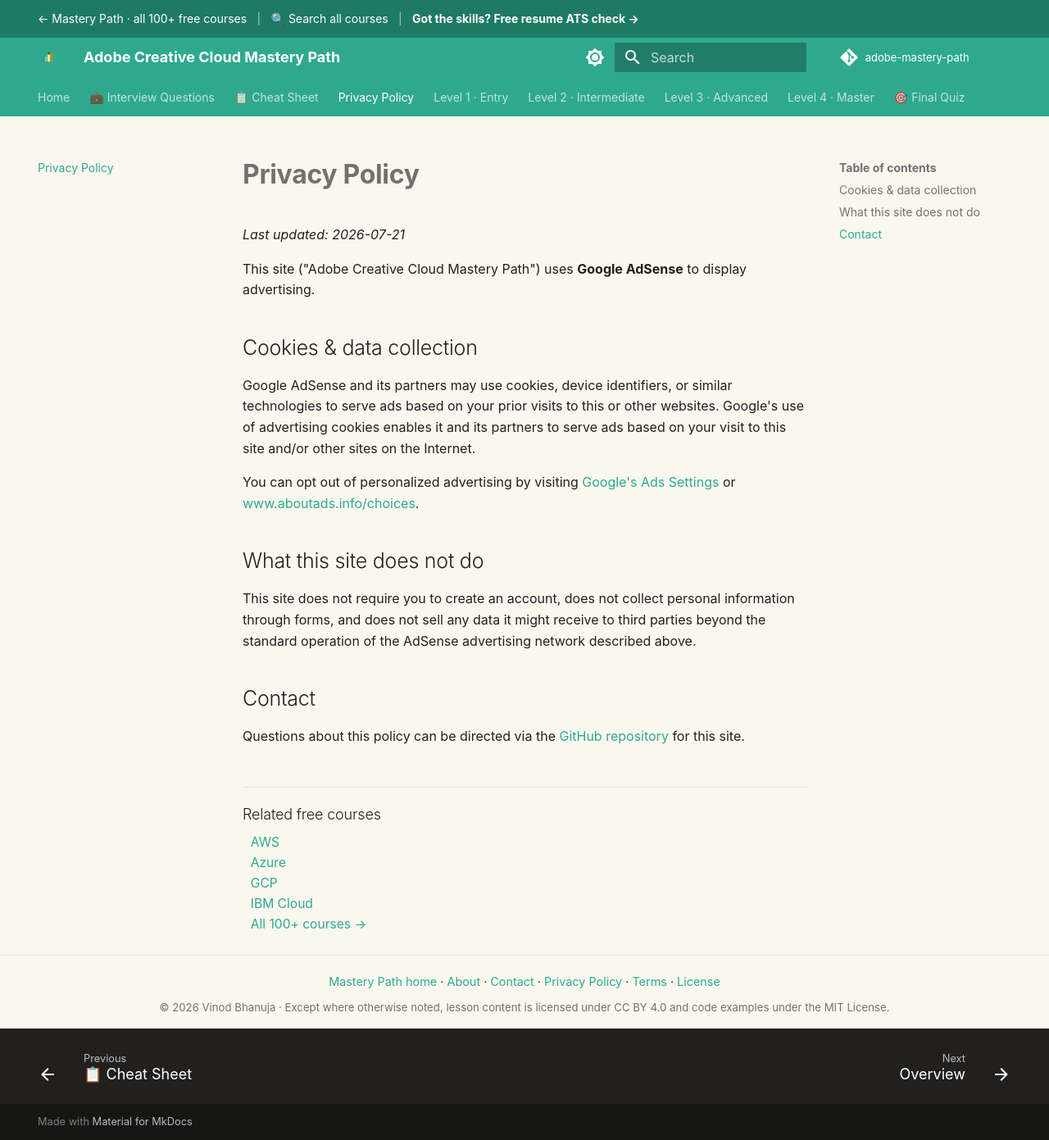
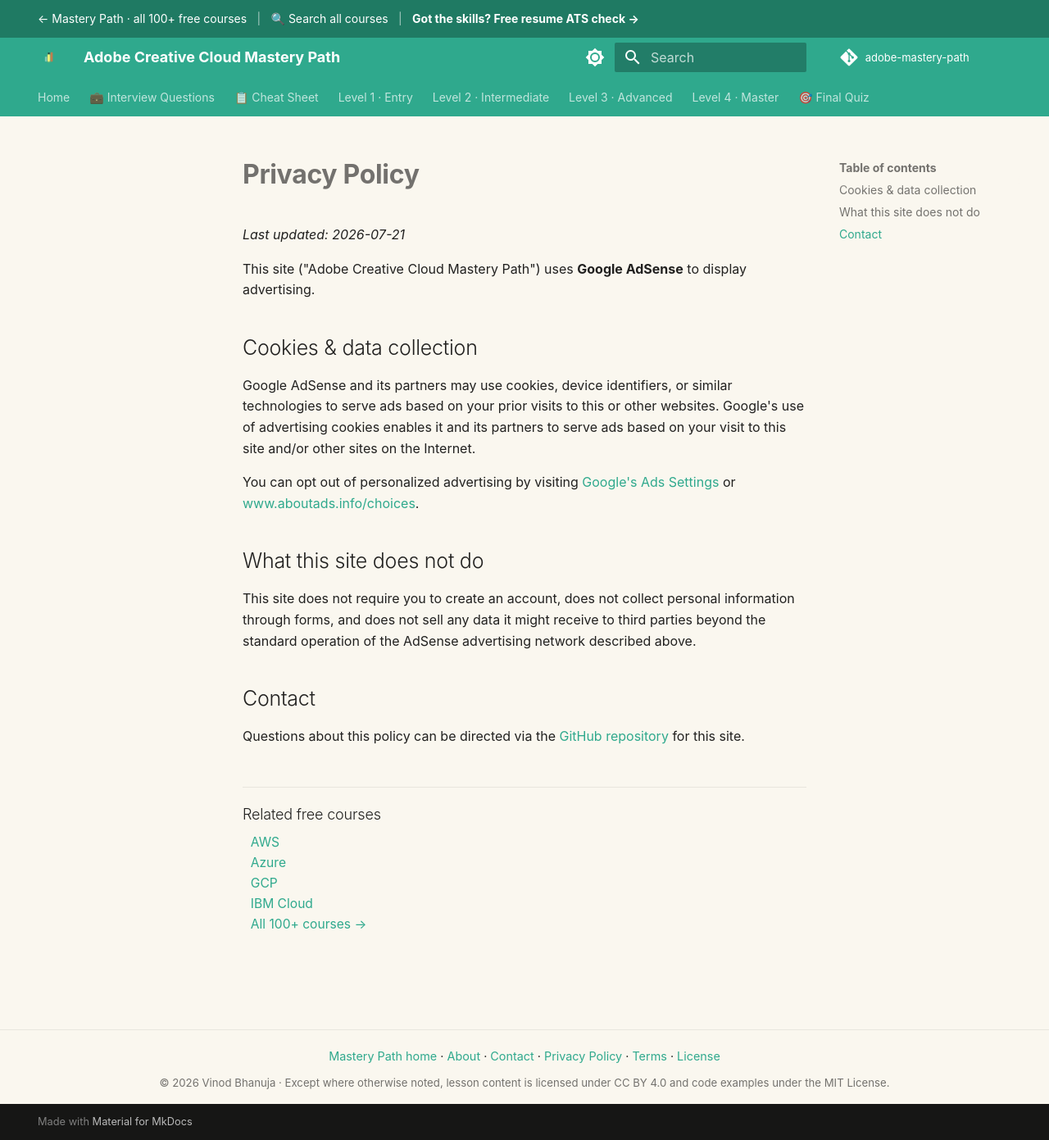
Before and after one commit to SIGILIPELLI/adobe-mastery-path, an MkDocs documentation site: the page built from docs/privacy.md, in a window 1280 px wide and 1391 px high. Shown: the whole window at 82% size. Built offline with MkDocs 1.6.1 and Material for MkDocs 9.7.7, drawn with Linux system fonts in a browser that asks for light colours; comment, search, counter and statistics services are not loaded.

Commit message:
Move Privacy Policy to the footer and serve it at /privacy/ like the other courses
Co-Authored-By: Claude Opus 5.5 <noreply@anthropic.com>

```diff
--- a/mkdocs.yml
+++ b/mkdocs.yml
@@ -83,7 +83,6 @@ nav:
   - Home: index.md
   - "💼 Interview Questions": interview-questions.md
   - "📋 Cheat Sheet": cheat-sheet.md
-  - Privacy Policy: privacy-policy.md
   - "Level 1 · Entry":
       - Overview: level-1/index.md
       - "01 · Creative Cloud Setup, Libraries & Sync": level-1/01-setup-libraries-sync.md
```
Also changed, not shown: docs/privacy.md (renamed from docs/privacy-policy.md).
